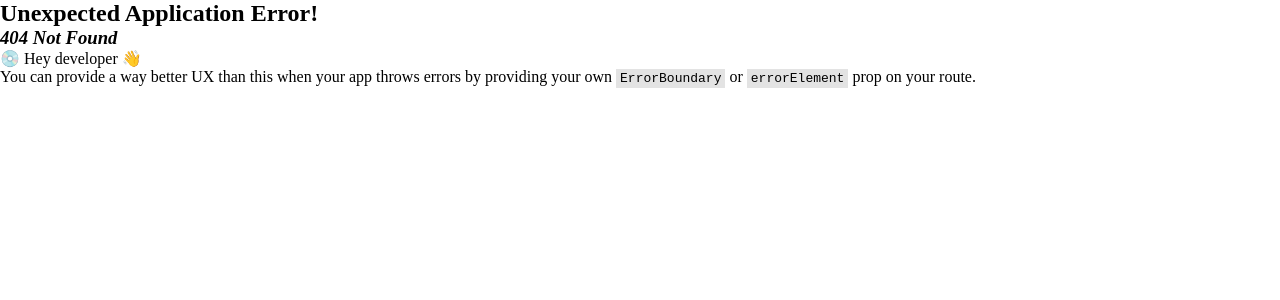
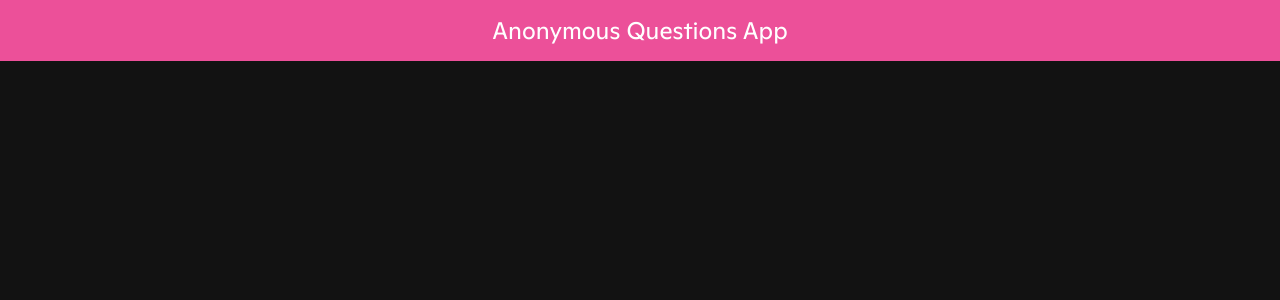
Before and after one commit to alejoevilches/anonymous-questions-app, a React (Vite) app: page /question/1 in a window 1280 px wide. Before the commit this address had no page. Shown: the top 300 px of the page. Built offline with nearby package versions, Linux system fonts and the light colour scheme.

Commit message:
create question details component

```diff
--- /dev/null
+++ b/src/components/QuestionDetails.tsx
@@ -0,0 +1,7 @@
+export function QuestionDetails(){
+  return (
+    <main>
+      <nav className='nav'>Anonymous Questions App</nav>
+    </main>
+  )
+}
--- a/src/components/Questions.css
+++ b/src/components/Questions.css
@@ -27,6 +27,11 @@
   padding:10px;
 }
 
+a {
+  color: inherit;
+  text-decoration: none;
+}
+
 @media screen and (min-width:800px) {
   .questions{
     flex-direction: row;
--- a/src/components/Questions.tsx
+++ b/src/components/Questions.tsx
@@ -1,4 +1,5 @@
 import { useQuestionsStore } from "../store/useQuestionsStore"
+import { Link } from "react-router-dom";
 import "./Questions.css"
 
 export function Questions(){
@@ -7,10 +8,12 @@ export function Questions(){
     <section className="questions">
       {questions.map(q=>{
         return (
-          <article className="question-card">
-            <p className="question-card-title">Pregunta</p>
-            <p className="question-card-info">{q.question}</p>
-          </article>
+          <Link to={`/contacts/${q.id}`}>
+            <article className="question-card">
+              <p className="question-card-title">Pregunta</p>
+              <p className="question-card-info">{q.question}</p>
+            </article>
+          </Link>
         )
       })}
     </section>
--- a/src/router/Router.tsx
+++ b/src/router/Router.tsx
@@ -1,9 +1,14 @@
 import { createBrowserRouter } from 'react-router-dom'
 import App from '../App'
+import { QuestionDetails } from '../components/QuestionDetails'
 
 export const Router=createBrowserRouter([
   {
     path:"/",
     element:<App />
+  },
+  {
+    path:"question/:questionId",
+    element:<QuestionDetails />
   }
 ])
```
Also changed, not shown: src/components/QuestionDetails.css (added).
